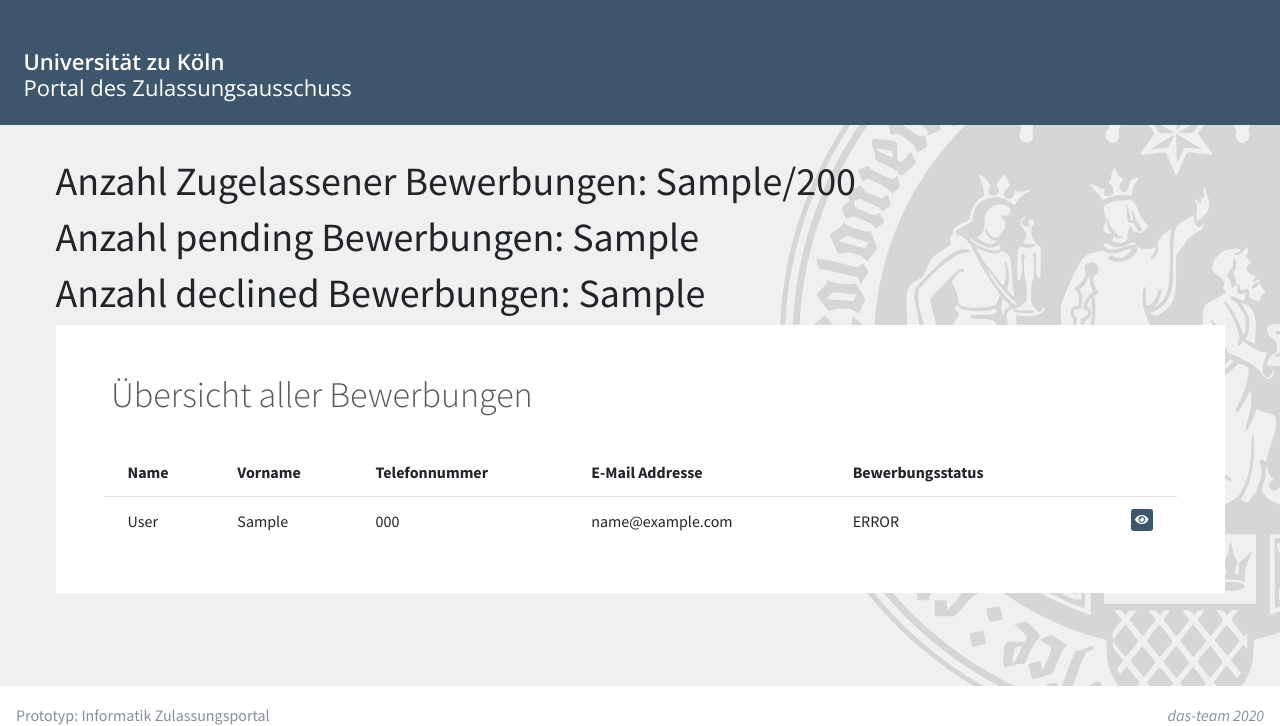
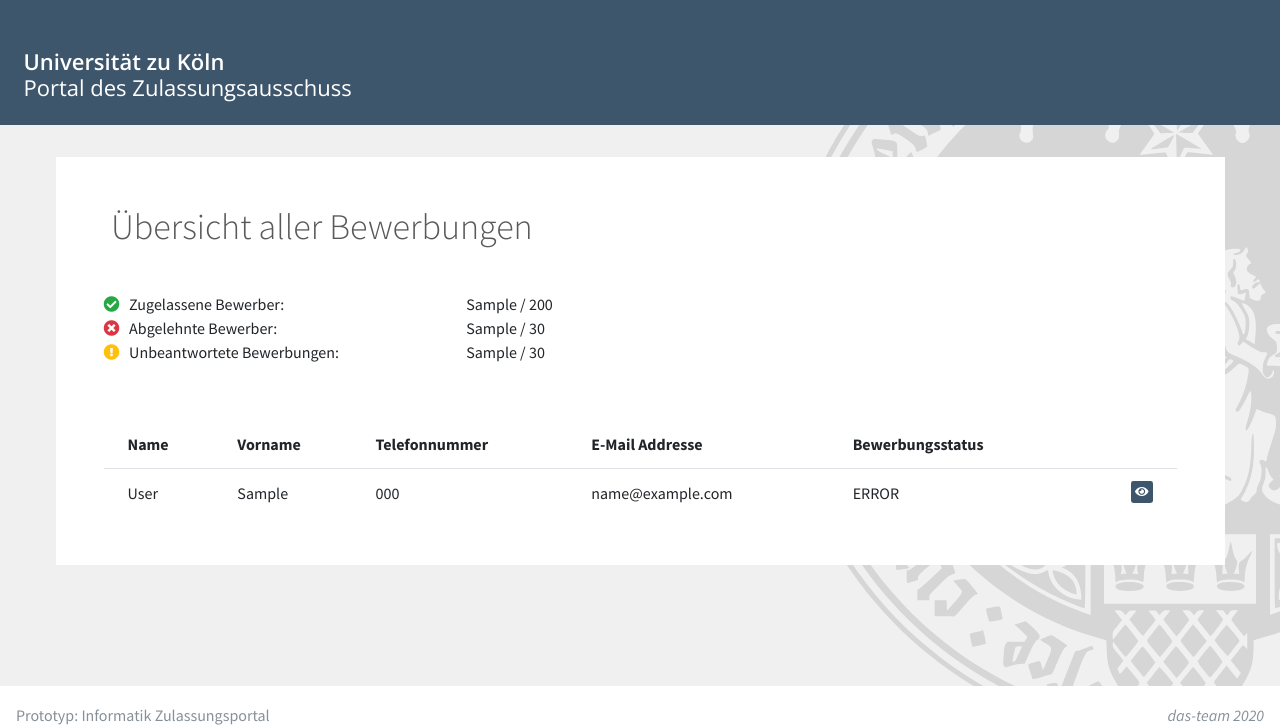
Before and after one commit to LHumpe/Assignment_Zulassungsystem, a Django app: template templates/admissionspace/admission/application_list.html in a window 1280 px wide. Shown: the part 57-783 px from the top of the page. Run offline with Django 3.2, Linux system fonts and the light colour scheme; the template is opened without the code that fills it: most values are stand-ins (such as "Sample title", 1, 10 or a date in 2020); some libraries are stand-ins or nearby versions.

Commit message:
visual update for Enrolment-Capacity on list view (#Issue20)

```diff
--- a/templates/admissionspace/admission/application_list.html
+++ b/templates/admissionspace/admission/application_list.html
@@ -3,12 +3,6 @@
 {% block content_header %} Portal des Zulassungsausschuss {% endblock content_header %}
 
 {% block main_content %}
-
-
-<h1>Anzahl Zugelassener Bewerbungen: {{ approved_admissions }}/200</h1>
-<h1>Anzahl pending Bewerbungen: {{ pending_admissions }}</h1>
-<h1>Anzahl declined Bewerbungen: {{ declined_admissions }}</h1>
-
 
 
 
@@ -24,6 +18,46 @@
 
 
                     </div>
+
+
+
+
+
+            <div class="row invoice-info custom-invoice-info" style="margin-top: 36px !important; margin-bottom: 10px;">
+                <div class="col-sm-4 invoice-col">
+
+                    <address>
+                        <i class="fas fa-check-circle" style="color: #28a745;"></i>&nbsp;&nbsp; Zugelassene Bewerber: <br>
+                        <i class="fas fa-times-circle" style="color: #dc3545;"></i>&nbsp;&nbsp; Abgelehnte Bewerber: <br>
+                        <i class="fas fa-exclamation-circle" style="color: #ffc107;"></i>&nbsp;&nbsp; Unbeantwortete Bewerbungen:
+                    </address>
+                </div>
+                <!-- /.col -->
+                <div class="col-sm-4 invoice-col">
+
+
+                    <address>
+                        {{ approved_admissions }} / 200<br>
+                        {{ pending_admissions }} / {{ approved_admissions|add:pending_admissions| add:declined_admissions }}<br>
+                        {{ declined_admissions }} / {{ approved_admissions|add:pending_admissions| add:declined_admissions }}<br>
+                    </address>
+                </div>
+                <!-- /.col -->
+                <div class="col-sm-4 invoice-col">
+
+
+                </div>
+                <!-- /.col -->
+            </div>
+
+
+
+
+
+
+
+
+
                 <!-- /.card-header -->
                 <div class="card-body p-0 custom-body-padding">
                     <table class="table">
```
